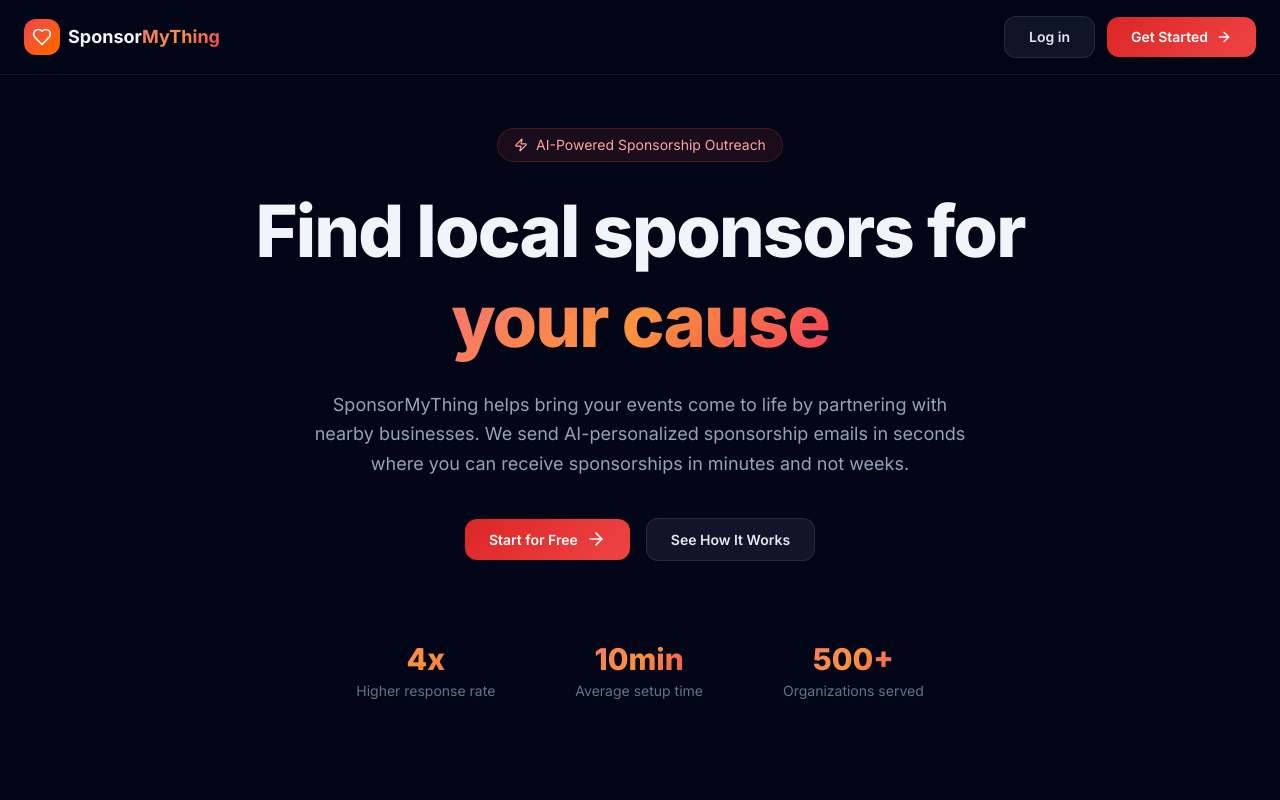
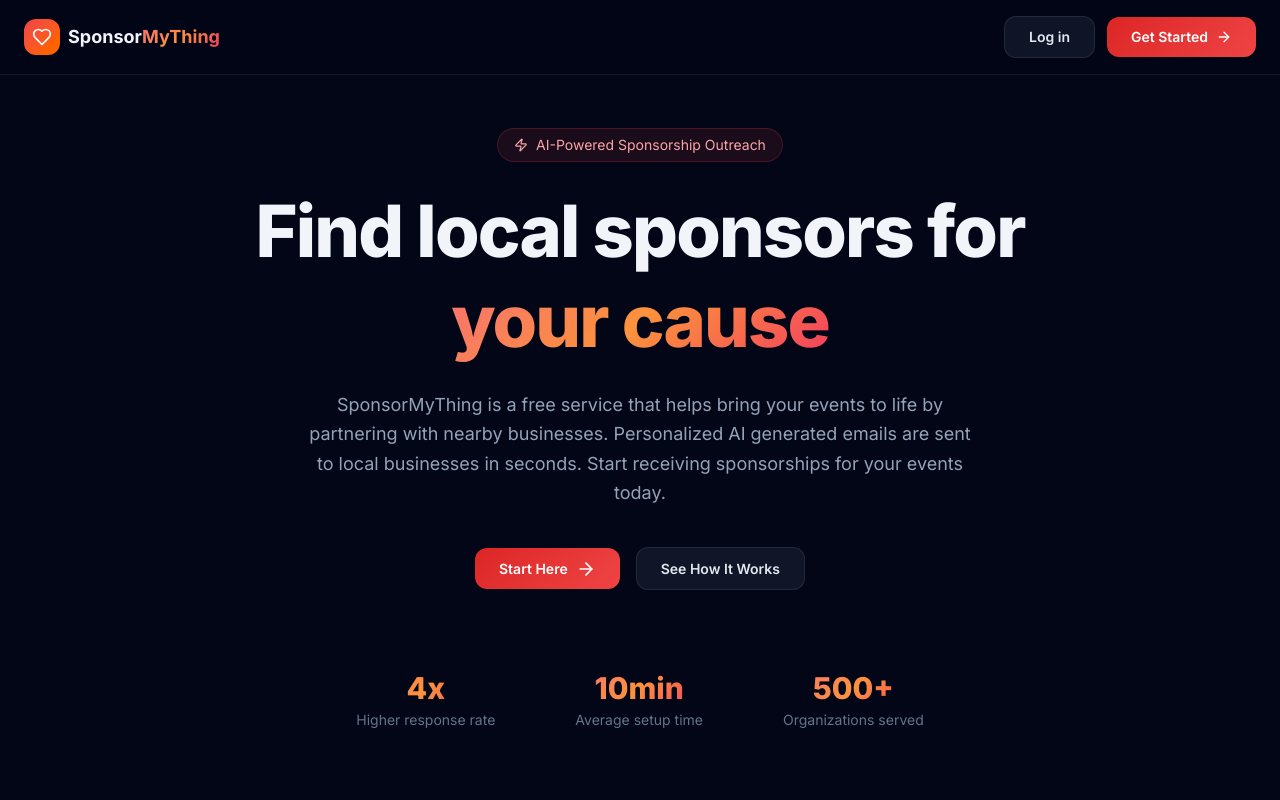
Before and after one commit to jszopin-wq/SponsorMyThing, a Next.js app: page / in a window 1280 px wide. Shown: the top 800 px of the page. Built offline with nearby package versions, Linux system fonts and the light colour scheme.

Commit message:
Update hero copy and button text

```diff
--- a/src/app/page.tsx
+++ b/src/app/page.tsx
@@ -80,14 +80,12 @@
                         </h1>
 
                         <p className="mx-auto mt-6 max-w-2xl text-lg text-surface-400 leading-relaxed">
-                            SponsorMyThing helps bring your events come to life by partnering with nearby
-                            businesses. We send AI-personalized sponsorship emails in seconds where you can
-                            receive sponsorships in minutes and not weeks.
+                            SponsorMyThing is a free service that helps bring your events to life by partnering with nearby businesses. Personalized AI generated emails are sent to local businesses in seconds. Start receiving sponsorships for your events today.
                         </p>
 
                         <div className="mt-10 flex items-center justify-center gap-4">
                             <Link href="/signup" className="btn-primary px-8 py-3 text-base">
-                                Start for Free <ArrowRight className="h-5 w-5" />
+                                Start Here <ArrowRight className="h-5 w-5" />
                             </Link>
                             <Link href="#how-it-works" className="btn-secondary px-8 py-3 text-base">
                                 See How It Works
```
